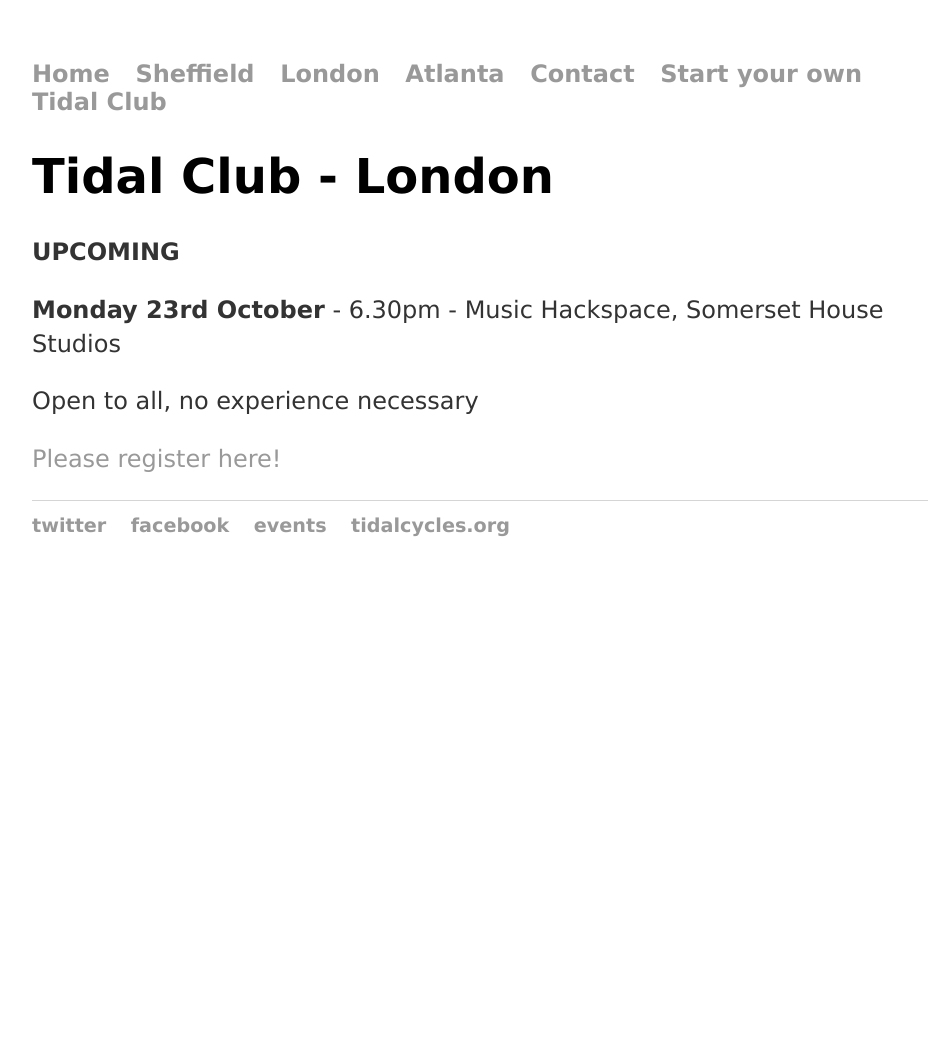
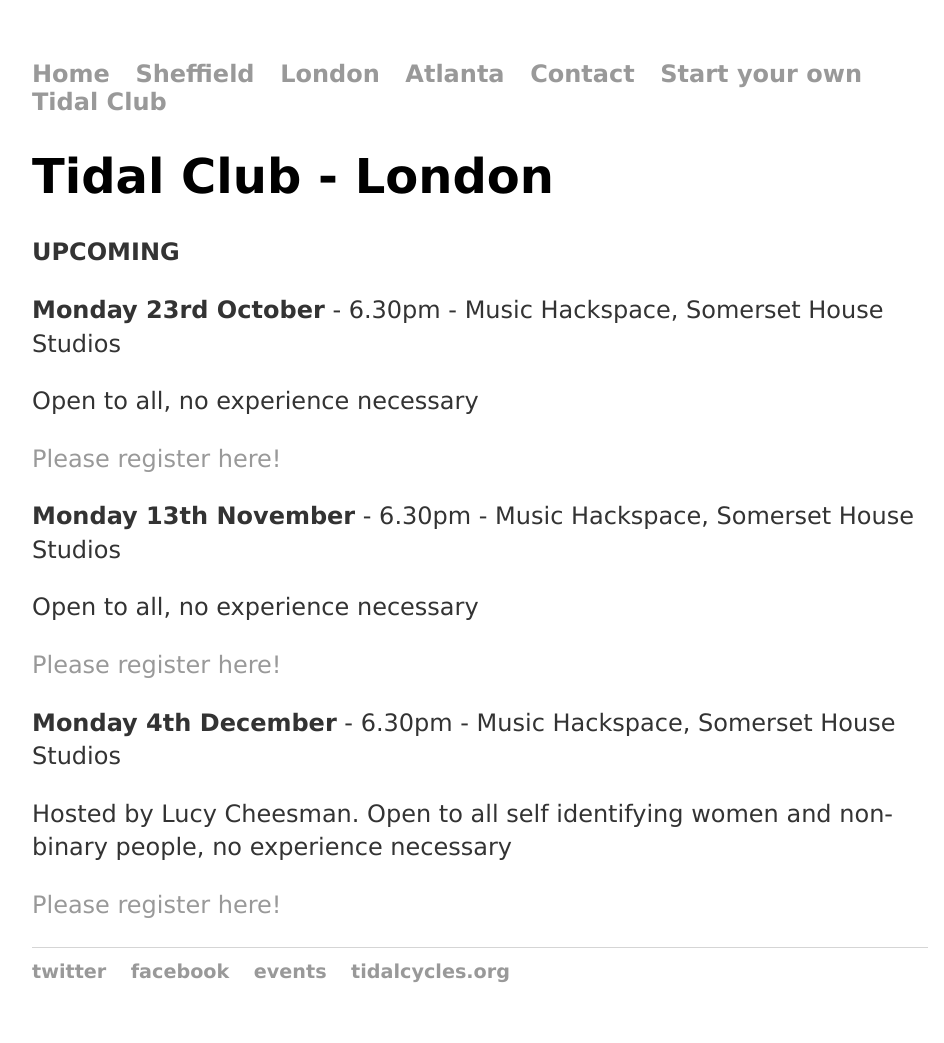
Before and after one commit to tidalclub/tidalclub.github.io, a Jekyll site: the page built from london.html, in a window 1280 px wide. Shown: the whole page, without its empty margins (160-1104 px from the left). Built offline with Jekyll 4.4.1, drawn with Linux system fonts in a browser that asks for light colours; before the commit the page ends 900 px from its top, so only the background shows below that.

Commit message:
Update london.html

```diff
--- a/london.html
+++ b/london.html
@@ -10,3 +10,11 @@
   <p><b>Monday 23rd October</b> - 6.30pm - Music Hackspace, Somerset House Studios</p>
   <p>Open to all, no experience necessary</p>
   <p><a href="https://www.eventbrite.co.uk/e/music-hackspace-tidalcycles-meetup-tickets-36487736803">Please register here!</a></p>
+
+<p><b>Monday 13th November</b> - 6.30pm - Music Hackspace, Somerset House Studios</p>
+  <p>Open to all, no experience necessary</p>
+  <p><a href="https://www.eventbrite.co.uk/e/music-hackspace-tidalcycles-meetup-tickets-36488210219">Please register here!</a></p>
+
+<p><b>Monday 4th December</b> - 6.30pm - Music Hackspace, Somerset House Studios</p>
+  <p>Hosted by Lucy Cheesman. Open to all self identifying women and non-binary people, no experience necessary</p>
+  <p><a href="https://www.eventbrite.co.uk/e/tidalcycles-meetup-with-lucy-cheesman-women-and-nonbinary-only-tickets-38326644024">Please register here!</a></p>
```
